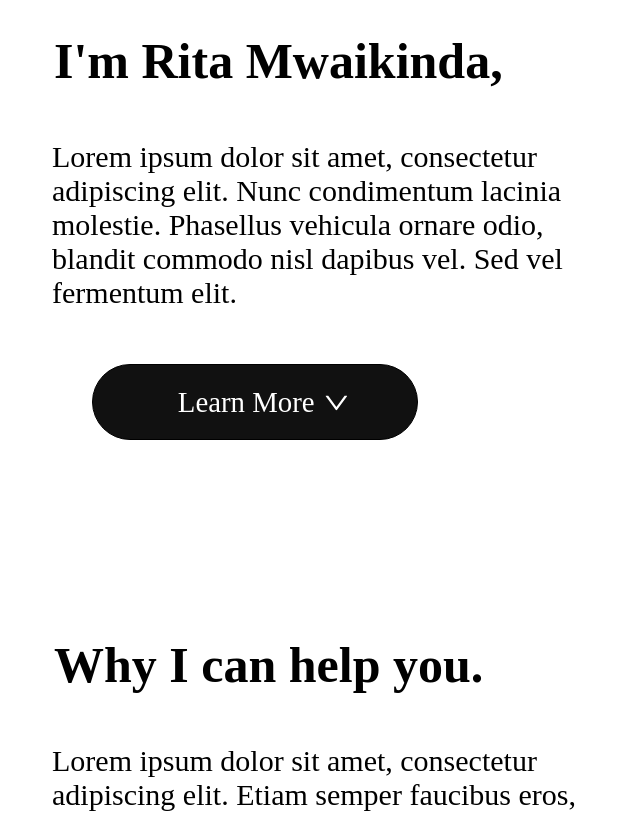
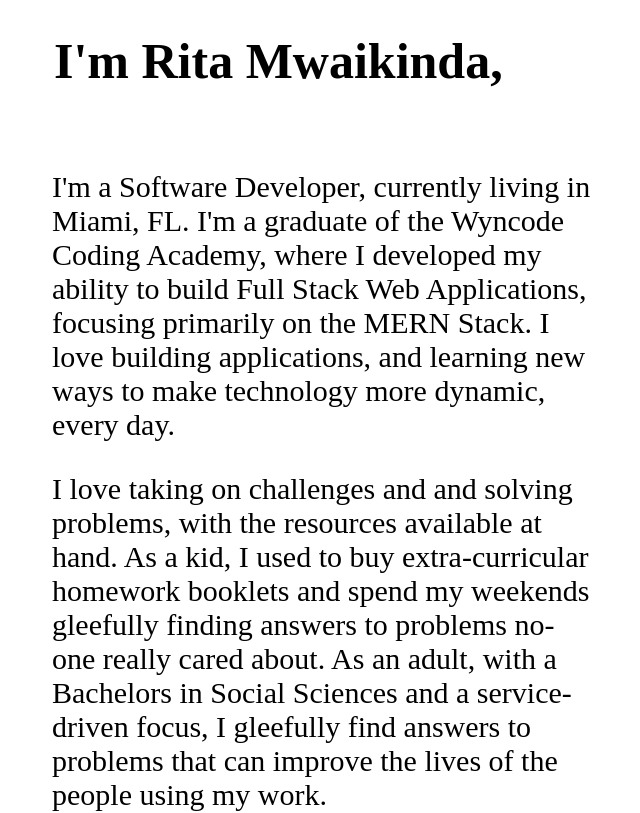
Before and after one commit to ritamwaikinda/ritasrm, a React (Create React App) app in the folder client/: page / in a window 1280 px wide. Shown: the part 160-973 px from the top of the page, without its empty margins (76-716 px from the left). Built offline with nearby package versions, Linux system fonts and the light colour scheme; a web font is replaced by a local one.

Commit message:
about me

```diff
--- a/client/src/pages/Home.jsx
+++ b/client/src/pages/Home.jsx
@@ -8,9 +8,26 @@ function Home() {
 			<div className="intro">
 				<h1 className="title">I'm Rita Mwaikinda,</h1>
 				<p className="about">
-					Lorem ipsum dolor sit amet, consectetur adipiscing elit. Nunc
-					condimentum lacinia molestie. Phasellus vehicula ornare odio, blandit
-					commodo nisl dapibus vel. Sed vel fermentum elit.
+					<p>
+						I'm a Software Developer, currently living in Miami, FL. I'm a
+						graduate of the Wyncode Coding Academy, where I developed my ability
+						to build Full Stack Web Applications, focusing primarily on the MERN
+						Stack. I love building applications, and learning new ways to make
+						technology more dynamic, every day.
+					</p>
+					<p>
+						<span className="bouncy">
+							I love taking on challenges and and solving problems,
+						</span>{" "}
+						with the resources available at hand. As a kid, I used to buy
+						extra-curricular homework booklets and spend my weekends gleefully
+						finding answers to problems no-one really cared about. As an adult,
+						with a Bachelors in Social Sciences and a service-driven focus, I
+						gleefully find answers to problems that can improve the lives of the
+						people using my work.
+					</p>
+
+					<p>So, tell me. How can I make your day better?</p>
 				</p>
 				<div className="learnMore">
 					Learn More <AiOutlineDown viewBox="0 -200 1024 1024" />
--- a/client/src/pages/Projects.css
+++ b/client/src/pages/Projects.css
@@ -13,7 +13,7 @@
 }
 .projectDescription {
 	font-family: "Imbue", serif;
-	font-size: 20px;
+	font-size: 25px;
 	text-align: left;
 	margin-bottom: 1rem;
 	width: 35rem;
@@ -36,3 +36,19 @@
 	border-radius: 3rem;
 	margin-bottom: 3rem;
 }
+
+img {
+	object-fit: cover;
+	object-position: 50% 0%;
+}
+
+#astro {
+	object-fit: cover;
+	object-position: 50% 30%;
+}
+
+#quiz {
+	object-fit: contain;
+	object-position: 50% 0%;
+	background-color: black;
+}
--- a/client/src/pages/Projects.jsx
+++ b/client/src/pages/Projects.jsx
@@ -23,13 +23,14 @@ function Projects() {
 				/>
 
 				<div className="projectDescription">
-					Dating Application with Inbox & Algorithmic Compatibility Matching
+					Dating App & Algorithmic Compatibility Matching
 					<span className="projectDate">December, 2020</span>
 				</div>
 				<img
 					src={AstroDate}
 					alt="snapshot of the astrodate compatibility based dating application"
 					className="websitepreview"
+					id="astro"
 				/>
 
 				<div className="projectDescription">
@@ -40,6 +41,7 @@ function Projects() {
 					src={TriviaQuiz}
 					alt="snapshot of the online banking website"
 					className="websitepreview"
+					id="quiz"
 				/>
 
 				<div className="projectDescription">
@@ -52,8 +54,7 @@ function Projects() {
 				/>
 
 				<div className="projectDescription">
-					MEDIUM style Mutli-Author & Multi-User Blog-Site for Web Developers
-					(with user accounts)
+					Multi-Author & User Blog-Site for Web Developers
 					<span className="projectDate">February, 2020</span>
 				</div>
 				<img
```
Also changed, not shown: 1 other file (tests, documents, lock files or other folders).
